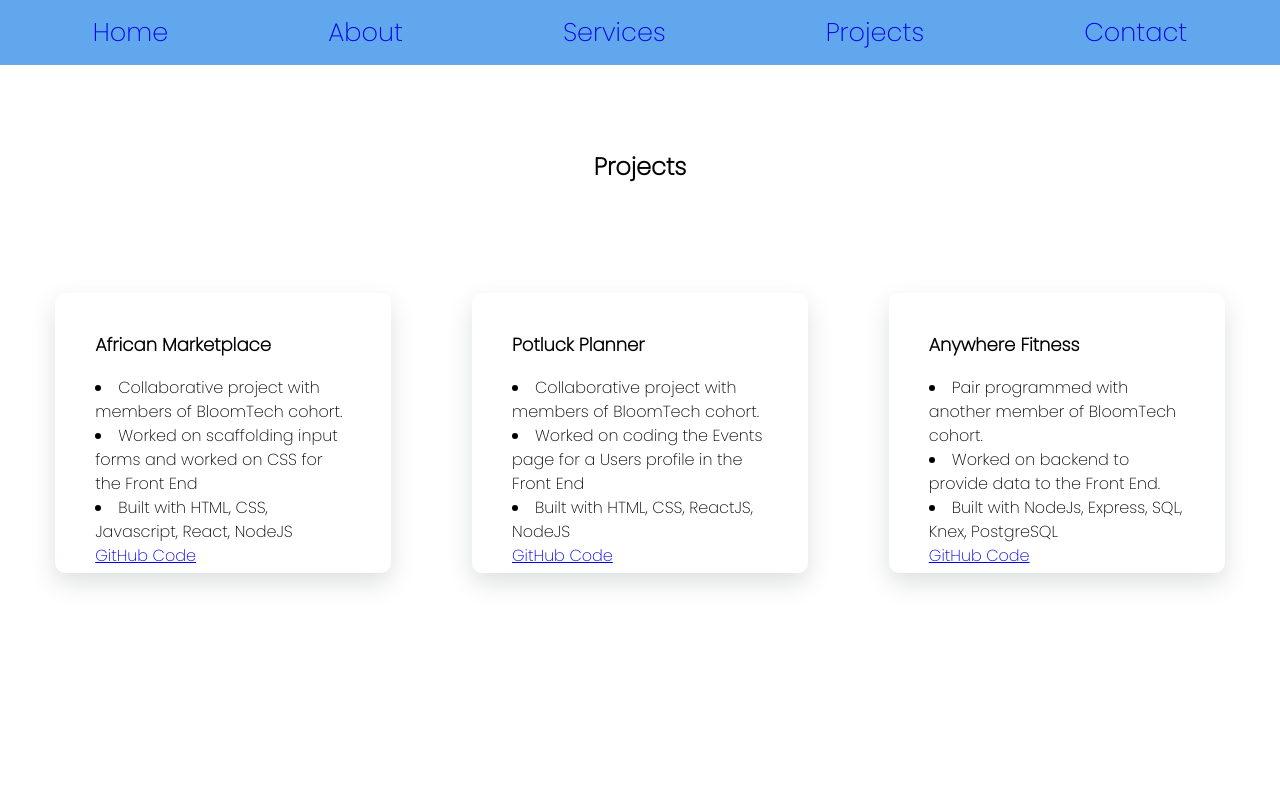
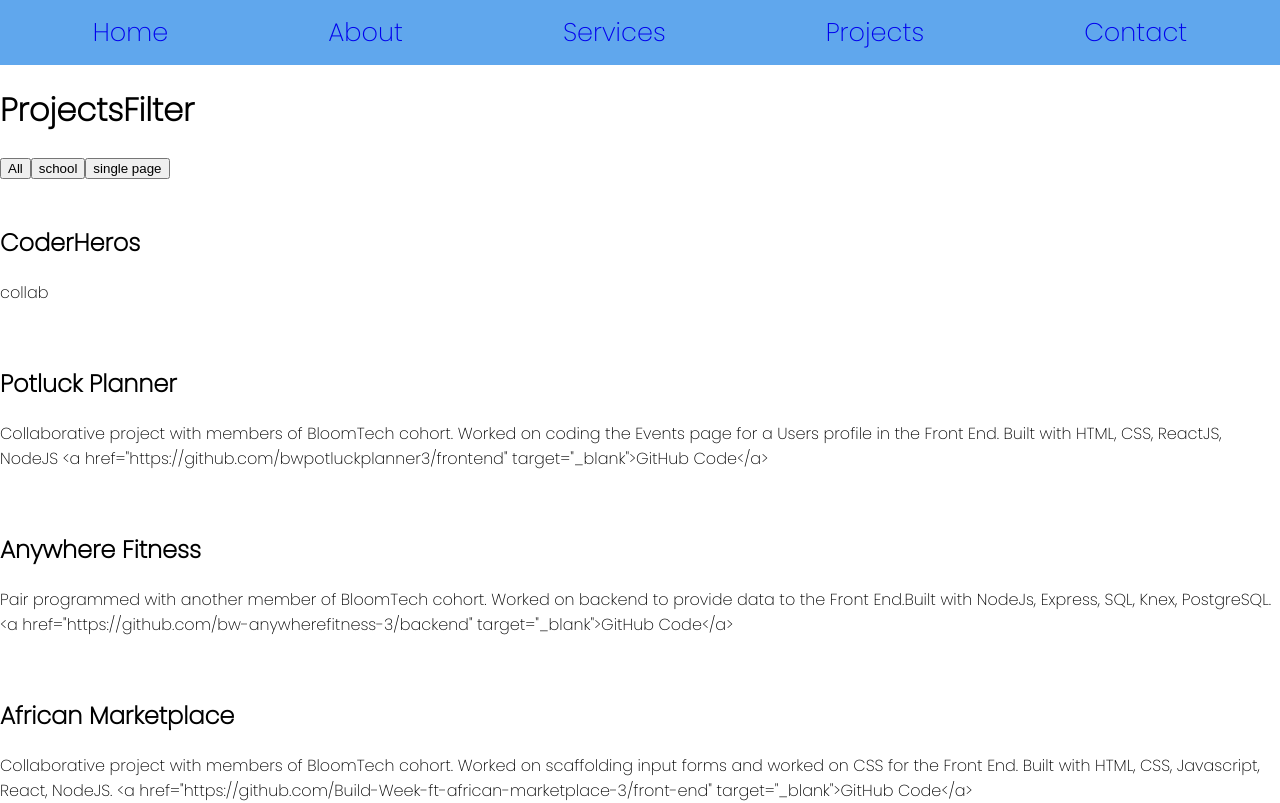
Before and after one commit to Sug4rSku11/portfolio-site, a React (Create React App) app: page /Projects in a window 1280 px wide. Shown: the top 803 px of the page. Built offline with nearby package versions, Linux system fonts and the light colour scheme.

Commit message:
added projects filter pages

```diff
--- /dev/null
+++ b/src/components/ProjectButtons.js
@@ -0,0 +1,15 @@
+import React from 'react';
+
+function Button({button, filter}) {
+    return (
+        <div>
+            {
+                button.map((cat, i) =>{
+                    return <button type="button" onClick={()=> filter(cat)} className='cat-btn'>{cat}</button>
+                })
+            }
+        </div>
+    )
+}
+
+export default Button;
--- /dev/null
+++ b/src/components/ProjectData.js
@@ -0,0 +1,50 @@
+import AM from './Images/aMarketplace.png';
+import PP from './Images/PotluckPlanner.png';
+import AF from './Images/AnywhereFitness.png';
+import holder from './Images/sky.png'
+
+export default [
+{
+  id:1 ,
+  image: holder,
+  title:'CoderHeros',
+  category:'school',
+  description: 'collab',
+},
+{
+  id:2 ,
+  image: PP,
+  title:'Potluck Planner',
+  category:'school',
+  description: 'Collaborative project with members of BloomTech cohort. Worked on coding the Events page for a Users profile in the Front End. Built with HTML, CSS, ReactJS, NodeJS <a href="https://github.com/bwpotluckplanner3/frontend" target="_blank">GitHub Code</a>',
+},
+{
+  id:3 ,
+  image: AF,
+  title:'Anywhere Fitness',
+  category:'school',
+  description: 'Pair programmed with another member of BloomTech cohort. Worked on backend to provide data to the Front End.Built with NodeJs, Express, SQL, Knex, PostgreSQL. <a href="https://github.com/bw-anywherefitness-3/backend" target="_blank">GitHub Code</a>',
+},
+{
+  id:4 ,
+  image: AM,
+  title:'African Marketplace',
+  category:'school',
+  description: 'Collaborative project with members of BloomTech cohort. Worked on scaffolding input forms and worked on CSS for the Front End. Built with HTML, CSS, Javascript, React, NodeJS. <a href="https://github.com/Build-Week-ft-african-marketplace-3/front-end" target="_blank">GitHub Code</a>  ',
+},
+{
+  id:5 ,
+  image: holder,
+  title:'CoderHeros',
+  category:'school',
+  description: 'collab',
+},
+{
+    id:6,
+    image: holder,
+    title: 'Static Site',
+    category: 'single page',
+    description: 'single page website'
+
+},
+];
--- /dev/null
+++ b/src/components/ProjectMenu.js
@@ -0,0 +1,20 @@
+import React from 'react';
+
+function Menu({menuItem}) {
+    return (
+        <div>
+            {
+                menuItem.map((item) =>{
+                    return <div className='item-con' key={item.id}>
+                            <div className='item-container'>
+                                <img src={item.imgage} alt=""/>
+                                <h2>{item.title}</h2>
+                                <p>{item.description}</p>
+                          </div>
+                     </div>
+                })
+            }
+        </div>
+    )
+}
+export default Menu;
--- a/src/components/Projects.js
+++ b/src/components/Projects.js
@@ -1,41 +1,37 @@
-import React from "react";
+import { useState } from 'react';
+import items from './ProjectData';
+import Menu from './ProjectMenu';
+import Button from './ProjectButtons';
 
+const allCategories = ['All', ...new Set(items.map(item => item.category))];
 
-const Projects = () => {
-return(
-    <div className="projects">
+console.log(allCategories);
+
+function Projects() {
+  const [menuItem, setMenuItem] = useState(items);
+  const [buttons, setButtons] = useState(allCategories);
+
+  //Filter Function
+  const filter = (button) =>{
+
+    if(button === 'All'){
+      setMenuItem(items);
+      return;
+    }
+    const filterData = items.filter(item => item.category === button);
+    setMenuItem(filterData)
+  }
+
+  return (
     <div>
-      <h2>Projects</h2>
+      <div>
+        <h1>Projects
+          <span>Filter</span>
+        </h1>
       </div>
-
-    <div className="descriptions">
-      <div className="school">
-        <p className="proj-title">African Marketplace</p>
-        <li>Collaborative project with members of BloomTech cohort.</li>
-            <li>Worked on scaffolding input forms and worked on CSS for the Front End</li>
-            <li>Built with HTML, CSS, Javascript, React, NodeJS </li>
-            <a href="https://github.com/Build-Week-ft-african-marketplace-3/front-end" target="_blank">GitHub Code</a>
-      </div>
-      <div className="school">
-        <p className="proj-title">Potluck Planner</p>
-        <li>Collaborative project with members of BloomTech cohort.</li>
-        <li>Worked on coding the Events page for a Users profile in the Front End</li>
-        <li>Built with HTML, CSS, ReactJS, NodeJS </li>
-        <a href="https://github.com/bwpotluckplanner3/frontend" target="_blank">GitHub Code</a>
-      </div>
-      <div className="school">
-        <p className="proj-title">Anywhere Fitness</p>
-        <li>Pair programmed with another member of BloomTech cohort.</li>
-        <li>Worked on backend to provide data to the Front End.</li>
-        <li>Built with NodeJs, Express, SQL, Knex, PostgreSQL </li>
-        <a href="https://github.com/bw-anywherefitness-3/backend" target="_blank">GitHub Code</a>
-        </div>
+      <Button button={buttons} filter={filter}/>
+    <Menu menuItem={menuItem}/>
     </div>
-
-    </div>
-
- )
-
+  );
 }
-
 export default Projects;
```
